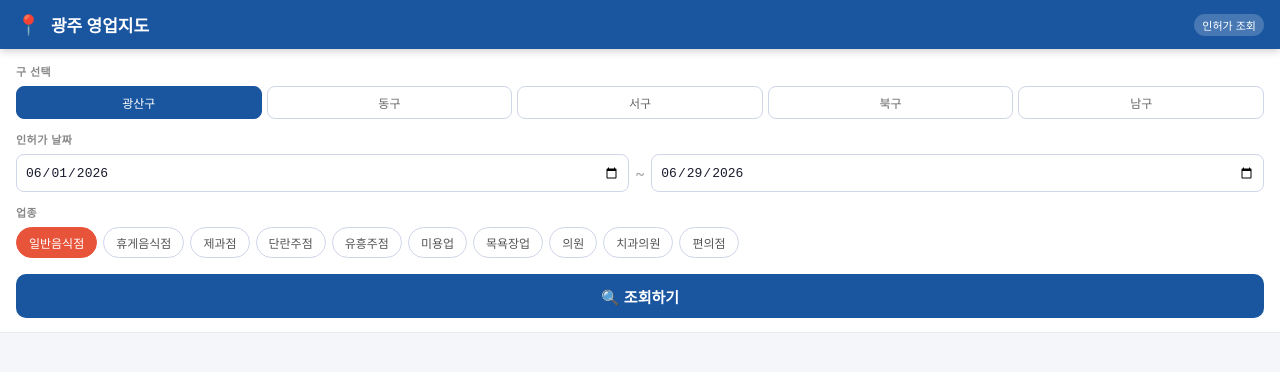
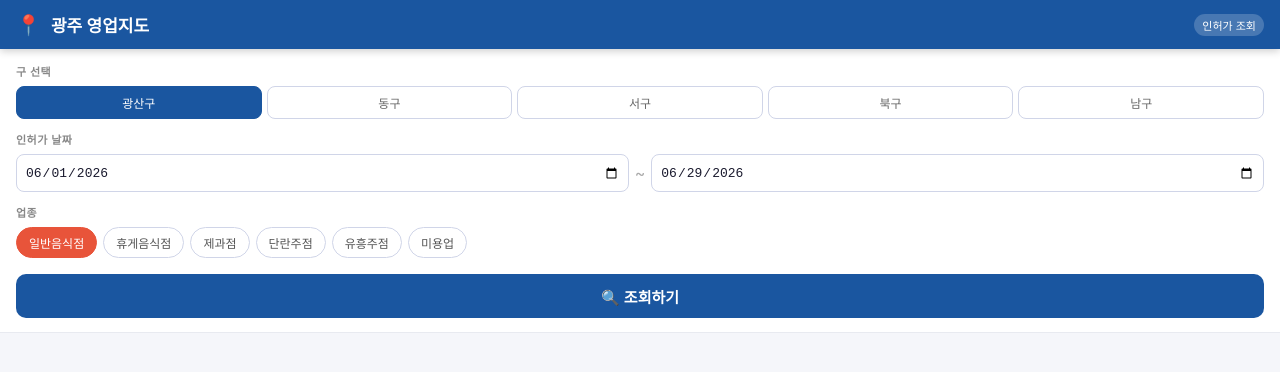
Before and after one commit to yoonseongeun/gwangju-map, a website: page public/index.html in a window 1280 px wide. Drawn offline with nearby package versions, Linux system fonts and the light colour scheme.

Commit message:
Update index.html

```diff
--- a/public/index.html
+++ b/public/index.html
@@ -146,10 +146,12 @@ const BIZ_LIST=[
   {id:'07_22_05_P',name:'단란주점',color:'#5b6abf'},
   {id:'07_22_08_P',name:'유흥주점',color:'#9c27b0'},
   {id:'06_02_06_P',name:'미용업',color:'#e91e8c'},
-  {id:'06_02_04_P',name:'목욕장업',color:'#0097a7'},
-  {id:'03_01_02_P',name:'의원',color:'#388e3c'},
-  {id:'03_01_04_P',name:'치과의원',color:'#00796b'},
-  {id:'15_01_17_P',name:'편의점',color:'#f57c00'},
+  // 아래는 엔드포인트 확인 후 추가 예정
+  // {id:'???',name:'네일샵',color:'#ff6b9d'},
+  // {id:'???',name:'병원',color:'#388e3c'},
+  // {id:'???',name:'약국',color:'#00796b'},
+  // {id:'???',name:'편의점',color:'#f57c00'},
+  // {id:'???',name:'슈퍼마켓',color:'#795548'},
 ];
 
 let selectedGu=new Set(['3711000']),selectedBiz='07_22_21_P';
```
